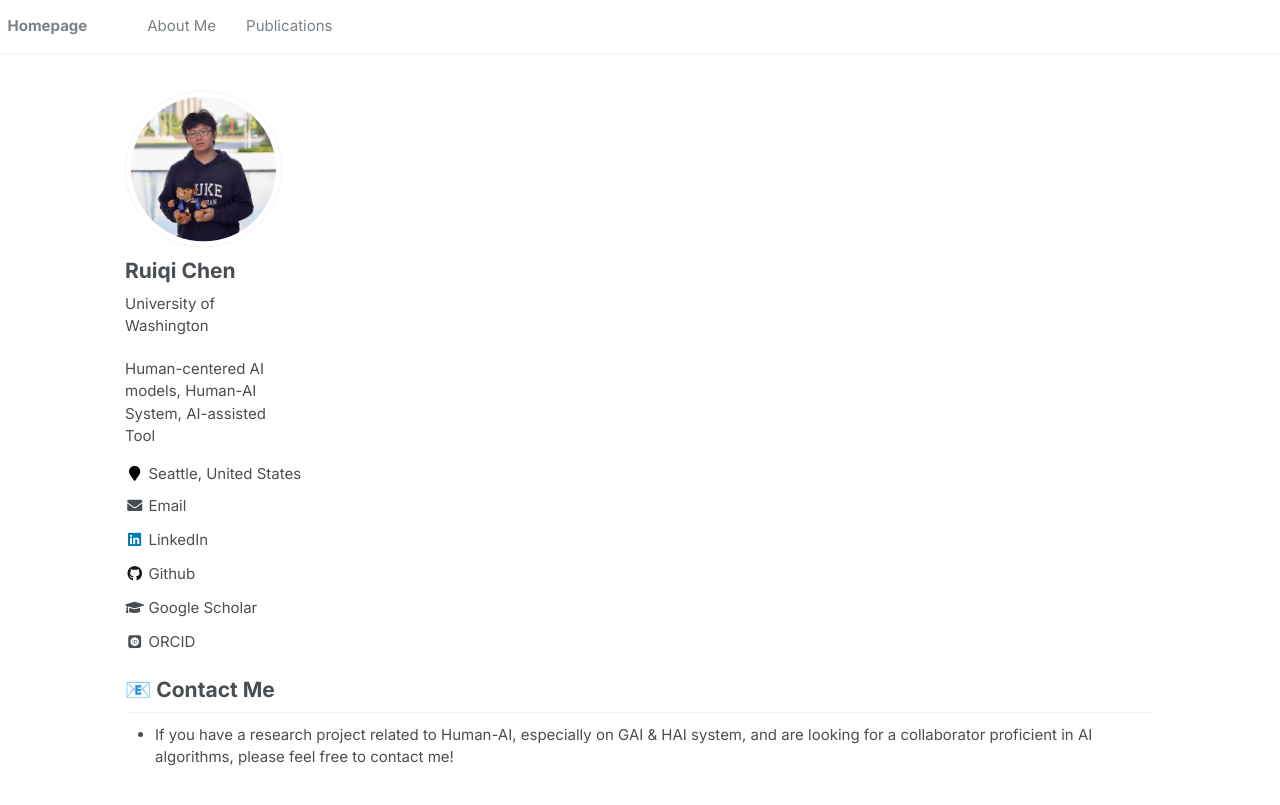
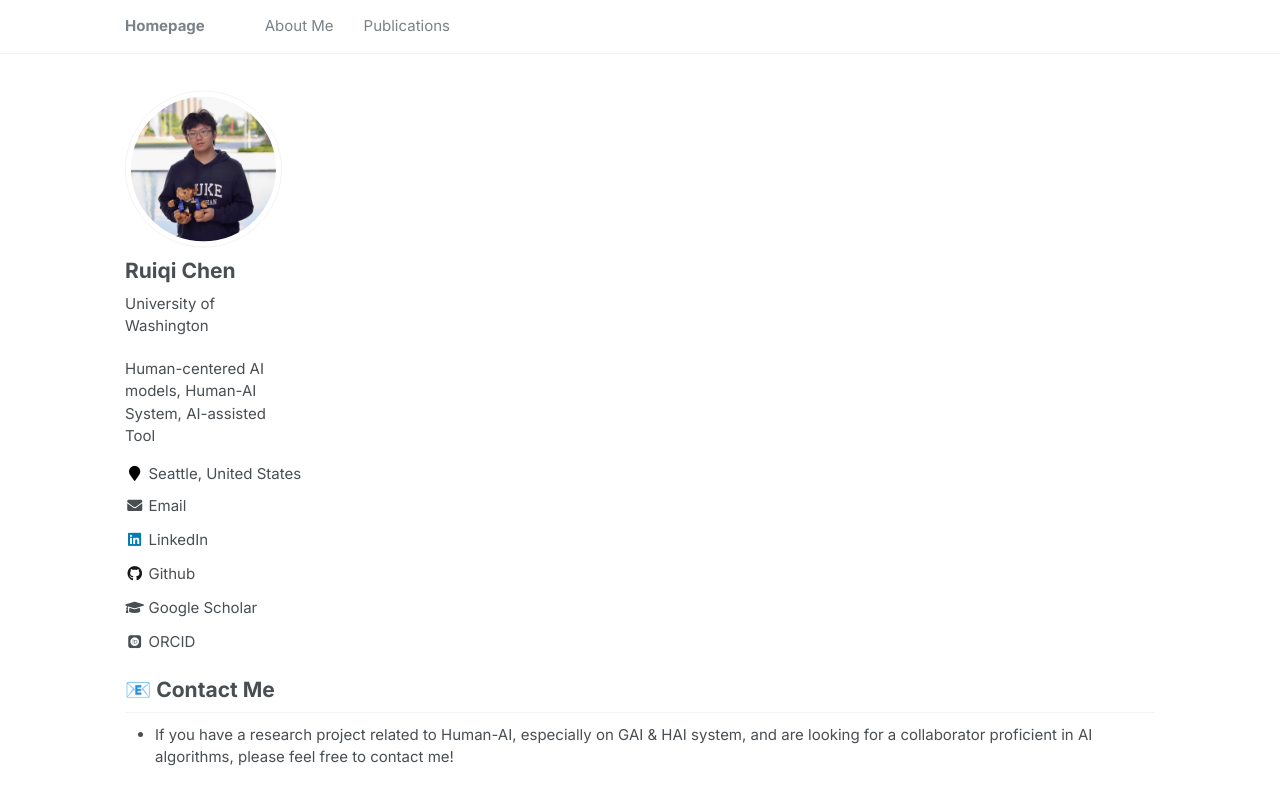
Before and after one commit to Ruiqi-Chen-0216/Ruiqi-Chen-0216.github.io, a Jekyll site: the page built from _pages/contact.md, in a window 1280 px wide. Shown: the top 805 px of the page. Built offline with Jekyll 4.4.1, drawn with Linux system fonts in a browser that asks for light colours; some web fonts are replaced.

Commit message:
Update main.scss

```diff
--- a/assets/css/main.scss
+++ b/assets/css/main.scss
@@ -223,6 +223,13 @@ h1:before, .anchor:before {
     }
 }
 
+// Align masthead width with content area
+.masthead__inner-wrap {
+    max-width: 1060px !important;
+    padding-left: 1em !important;
+    padding-right: 1em !important;
+}
+
 // ===== Home page two-column layout =====
 
 /* --- Mobile-first base styles --- */
```
